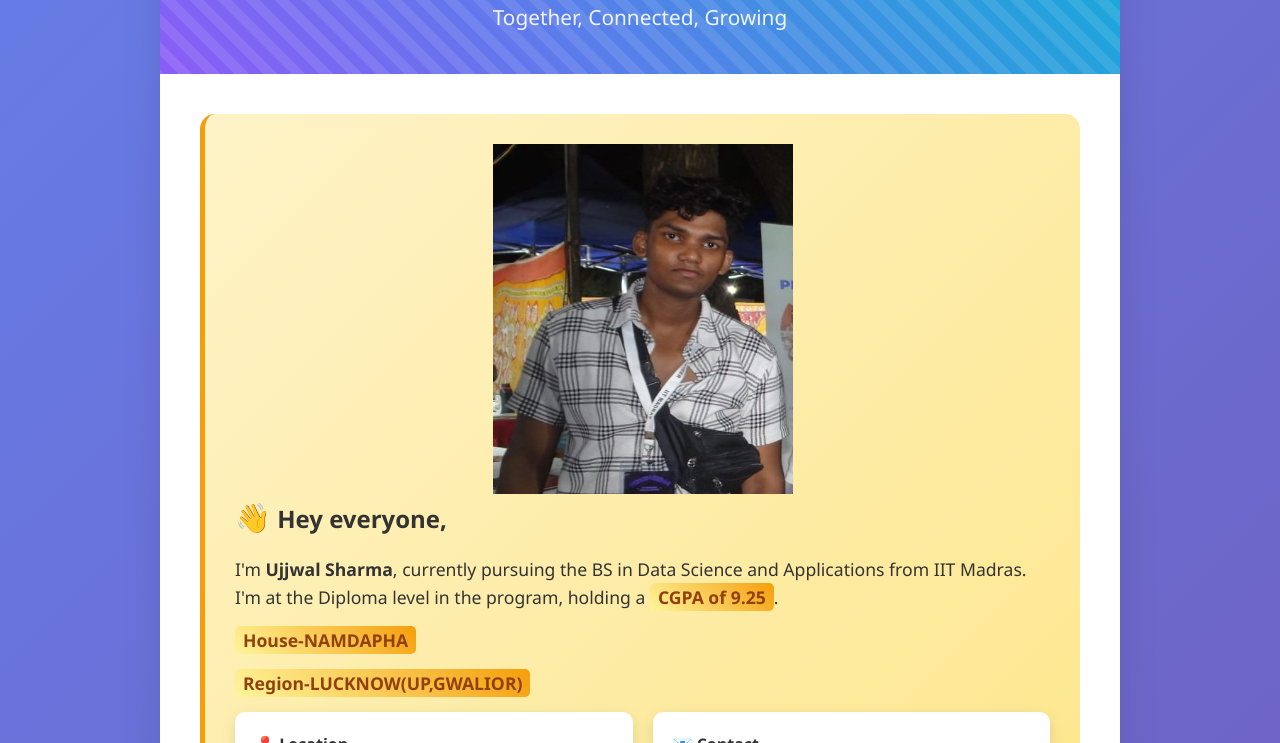
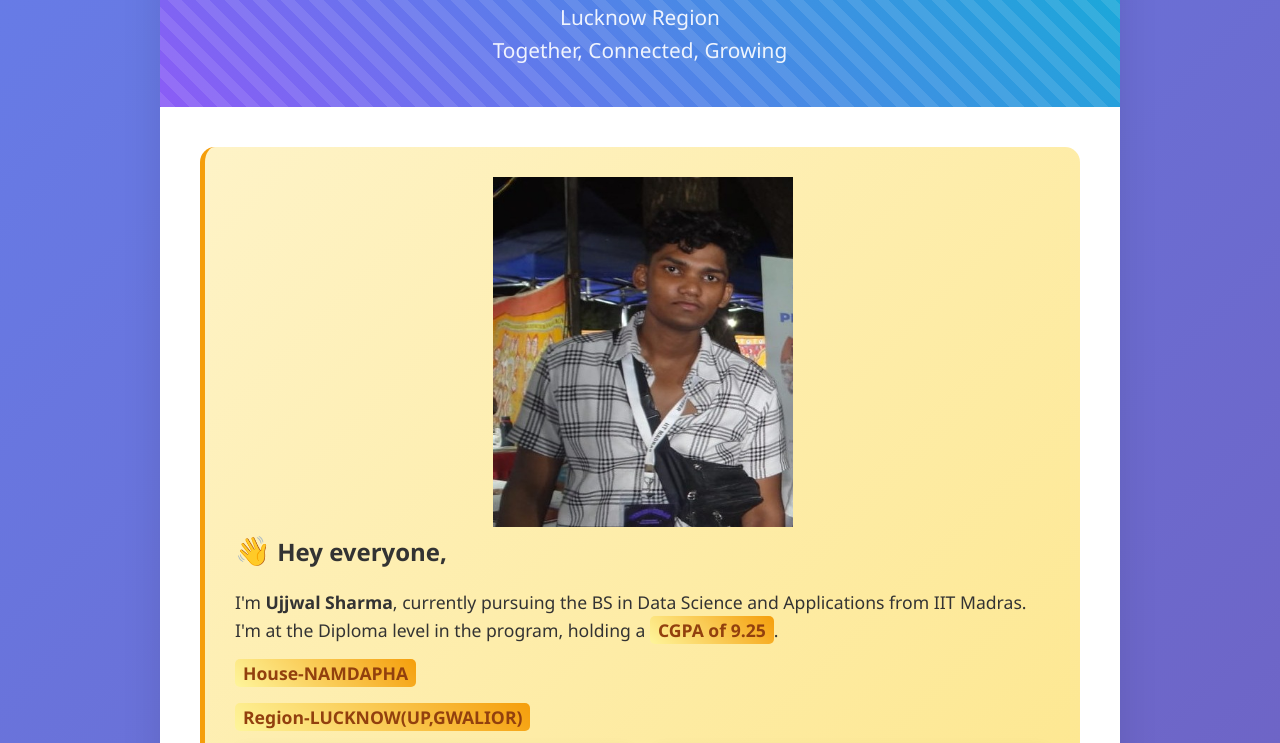
Before and after one commit to ujj-wal2908/manifesto, a plain HTML site: page index.html in a window 1280 px wide. Shown: the part 243-986 px from the top of the page. Drawn offline with Linux system fonts and the light colour scheme.

Commit message:
Update index.html_region

```diff
--- a/index.html
+++ b/index.html
@@ -331,6 +331,7 @@
                     <img src="Namdapha_png .png.jpg "width="100" height="100"style="float:left">
                     <img src="IITM logo.png" width="100" height="100", style="float: right;">
                     <h1 class="main-title">Ujjwal for Regional Coordinator</h1>
+                    <p class="subtitle">Lucknow Region</p>
                     <p class="subtitle">Together, Connected, Growing</p>
                 </div>
             </div>
```
